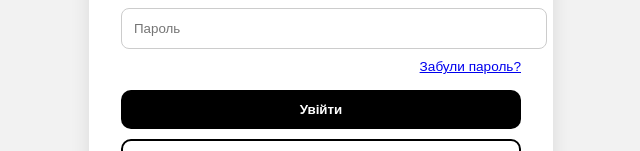
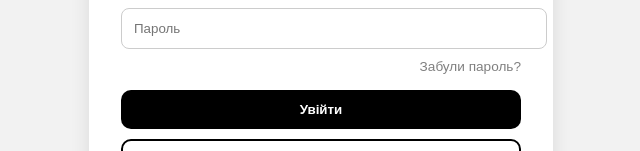
Before and after one commit to aeustosibrevia/nomoretearsweb, a React (Create React App) app: page / in a window 1280 px wide. Shown: the part 404-555 px from the top of the page, without its empty margins (319-959 px from the left). Built offline with nearby package versions, Linux system fonts and the light colour scheme.

Commit message:
Added logo Minor css changes

```diff
--- a/src/pages/ForgotPasswordPage.jsx
+++ b/src/pages/ForgotPasswordPage.jsx
@@ -1,5 +1,6 @@
 import { useNavigate } from 'react-router-dom';
 import '../styles/forgotStyle.css';
+import logo from '../assets/logo.png';
 
 const ForgotPasswordPage = () => {
     const navigate = useNavigate()
@@ -12,7 +13,7 @@
     return (
         <div className="forgot-container">
             <div className="forgot-box">
-                <img src="/logo.png" alt="Logo" className="logo"/>
+                <img src={logo} alt="Logo" className="logo"/>
                 <h2>Забули пароль?</h2>
                 <form className="forgot-form" onSubmit={handleSubmit}>
                     <input type="email" placeholder="Email" required/>
--- a/src/pages/LoginPage.jsx
+++ b/src/pages/LoginPage.jsx
@@ -1,11 +1,12 @@
 import { Link } from 'react-router-dom';
 import '../styles/loginStyle.css';
+import logo from '../assets/logo.png';
 
 const LoginPage = () => {
   return (
     <div className="login-container">
       <div className="login-box">
-        <img src="/logo.png" alt="Logo" className="logo" />
+        <img src={logo} alt="Logo" className="logo" />
         <h2>З поверненням</h2>
         <form className="login-form">
           <input type="email" placeholder="Email" required />
--- a/src/styles/loginStyle.css
+++ b/src/styles/loginStyle.css
@@ -63,3 +63,12 @@
   cursor: pointer;
   font-weight: bold;
 }
+
+a {
+  text-decoration: none;
+  color: rgba(0, 0, 0, 0.5);
+}
+
+a:hover {
+  color: #000;
+}
```
